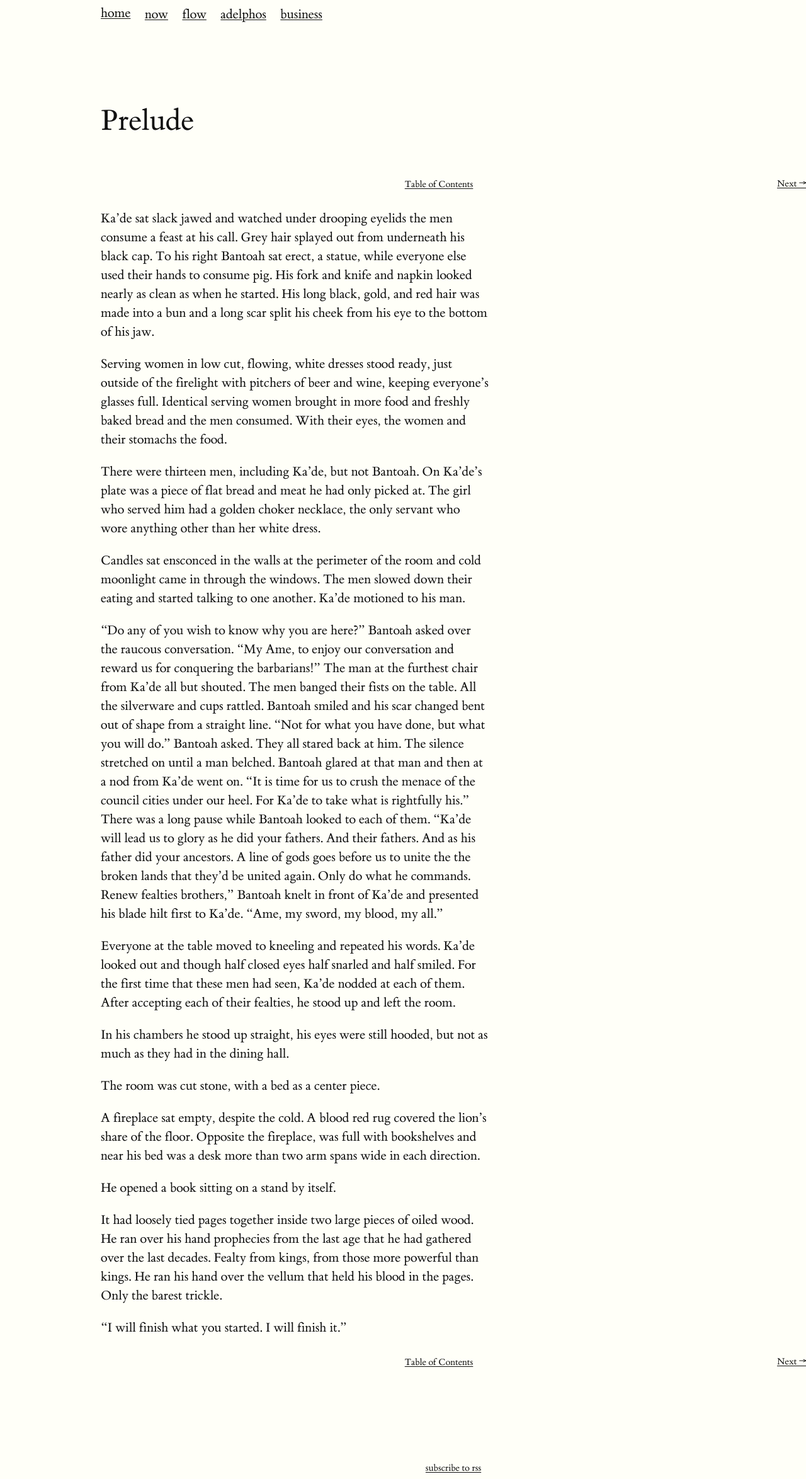
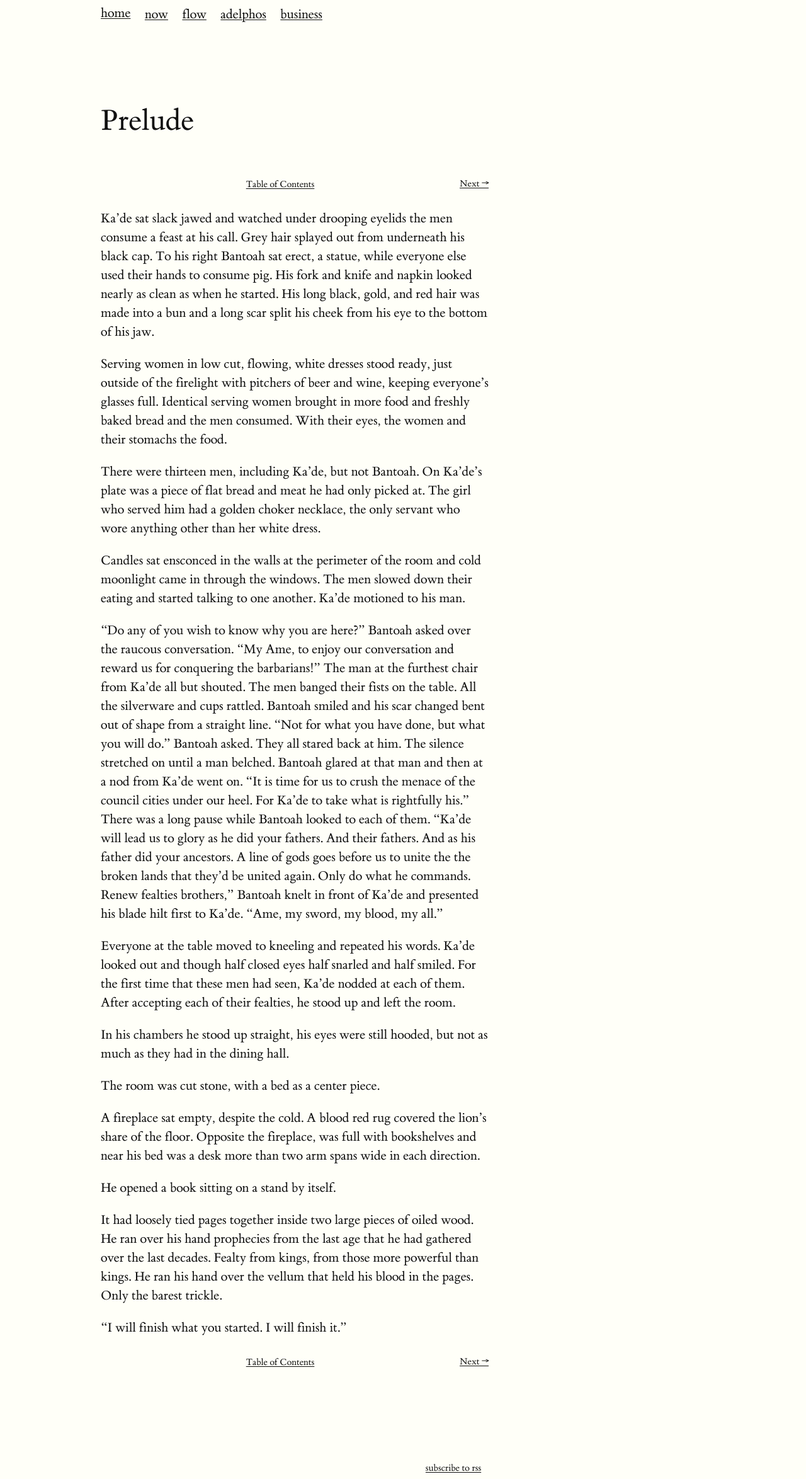
Before and after one commit to pact-wheeler/exp7, a Jekyll site: the page built from _posts/2025-11-25-Prelude.md, in a window 1280 px wide. Shown: the whole page at 63% size. Built offline with Jekyll 4.4.1, drawn with Linux system fonts in a browser that asks for light colours.

Commit message:
Update tufte.css

```diff
--- a/assets/css/tufte.css
+++ b/assets/css/tufte.css
@@ -465,6 +465,7 @@ footer {
     justify-content: space-between;
     align-items: center;
     margin: 2rem 0;
+    width: 55%;
 }
 
 .series-nav a:first-child,
```
